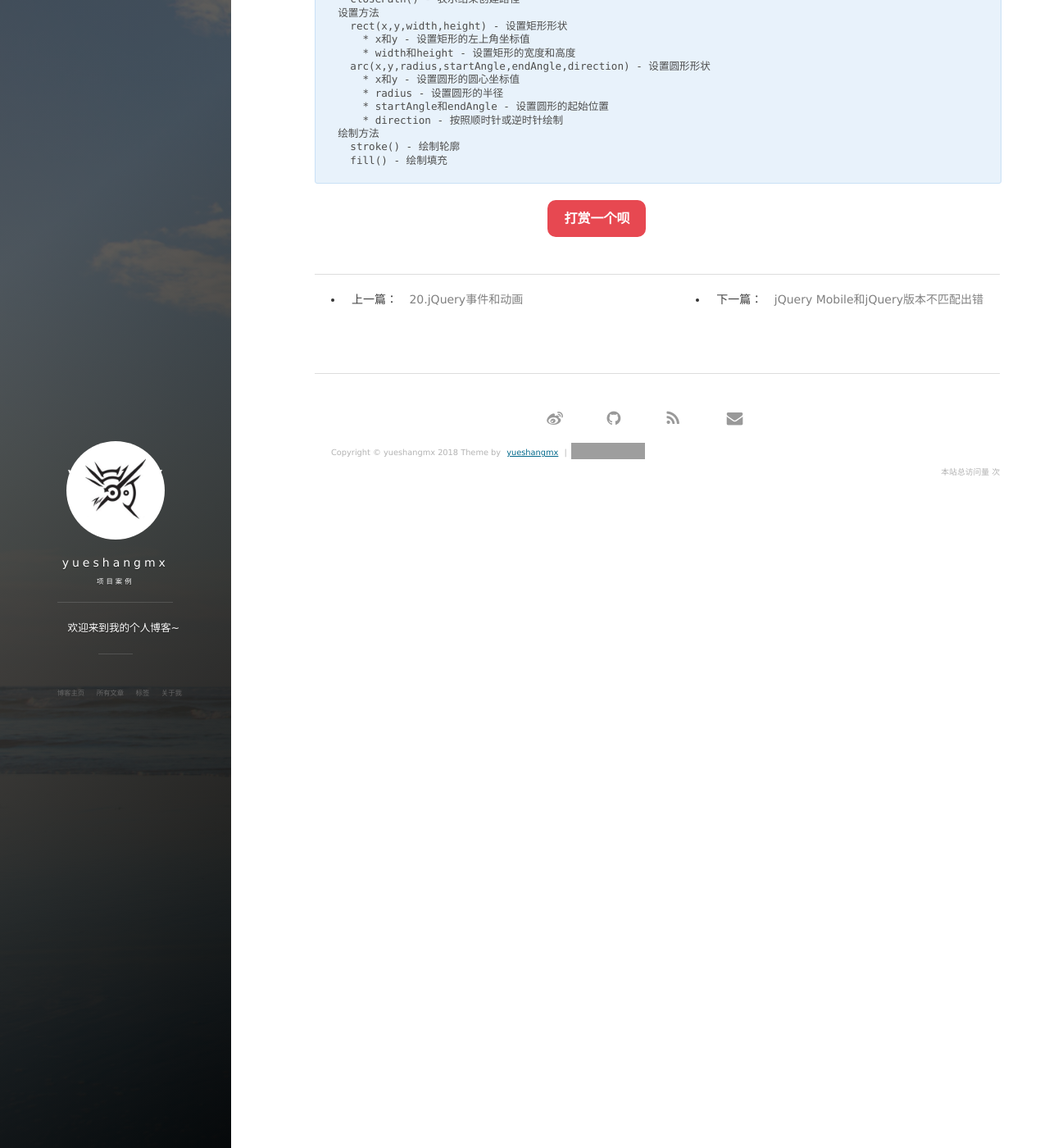
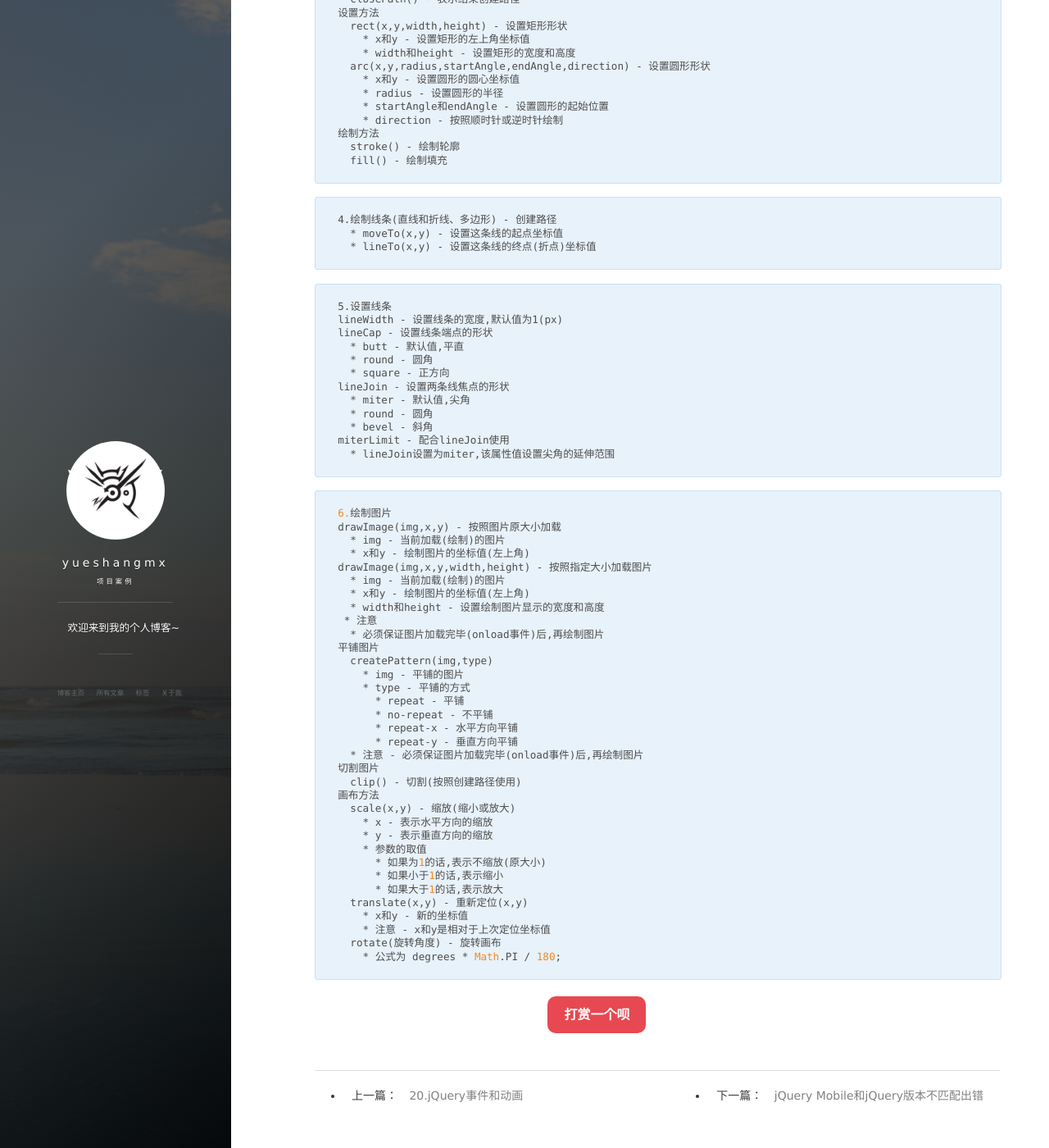
Before and after one commit to yueshangmx/yueshangmx.github.io, a Jekyll site: the page built from _posts/2017-10-26-HTML5.md, in a window 1280 px wide and 1400 px high, scrolled down 9502 px. Shown: the whole window at 82% size. Built offline with Jekyll 4.4.1, drawn with Linux system fonts in a browser that asks for light colours; nearby versions of some CDN libraries; comment, search, counter and statistics services are not loaded; grey boxes are pictures that could not be loaded.

Commit message:
update h5

````diff
--- a/_posts/2017-10-26-HTML5.md
+++ b/_posts/2017-10-26-HTML5.md
@@ -550,3 +550,61 @@ Canvas用途
   stroke() - 绘制轮廓
   fill() - 绘制填充
 ```
+
+```
+4.绘制线条(直线和折线、多边形) - 创建路径
+  * moveTo(x,y) - 设置这条线的起点坐标值
+  * lineTo(x,y) - 设置这条线的终点(折点)坐标值
+```
+
+```
+5.设置线条
+lineWidth - 设置线条的宽度,默认值为1(px)
+lineCap - 设置线条端点的形状
+  * butt - 默认值,平直
+  * round - 圆角
+  * square - 正方向
+lineJoin - 设置两条线焦点的形状
+  * miter - 默认值,尖角
+  * round - 圆角
+  * bevel - 斜角
+miterLimit - 配合lineJoin使用
+  * lineJoin设置为miter,该属性值设置尖角的延伸范围
+```
+
+```
+6.绘制图片
+drawImage(img,x,y) - 按照图片原大小加载
+  * img - 当前加载(绘制)的图片
+  * x和y - 绘制图片的坐标值(左上角)
+drawImage(img,x,y,width,height) - 按照指定大小加载图片
+  * img - 当前加载(绘制)的图片
+  * x和y - 绘制图片的坐标值(左上角)
+  * width和height - 设置绘制图片显示的宽度和高度
+ * 注意
+  * 必须保证图片加载完毕(onload事件)后,再绘制图片
+平铺图片
+  createPattern(img,type)
+    * img - 平铺的图片
+    * type - 平铺的方式
+      * repeat - 平铺
+      * no-repeat - 不平铺
+      * repeat-x - 水平方向平铺
+      * repeat-y - 垂直方向平铺
+  * 注意 - 必须保证图片加载完毕(onload事件)后,再绘制图片
+切割图片
+  clip() - 切割(按照创建路径使用)
+画布方法
+  scale(x,y) - 缩放(缩小或放大)
+    * x - 表示水平方向的缩放
+    * y - 表示垂直方向的缩放
+    * 参数的取值
+      * 如果为1的话,表示不缩放(原大小)
+      * 如果小于1的话,表示缩小
+      * 如果大于1的话,表示放大
+  translate(x,y) - 重新定位(x,y)
+    * x和y - 新的坐标值
+    * 注意 - x和y是相对于上次定位坐标值
+  rotate(旋转角度) - 旋转画布
+    * 公式为 degrees * Math.PI / 180;
+```
````
